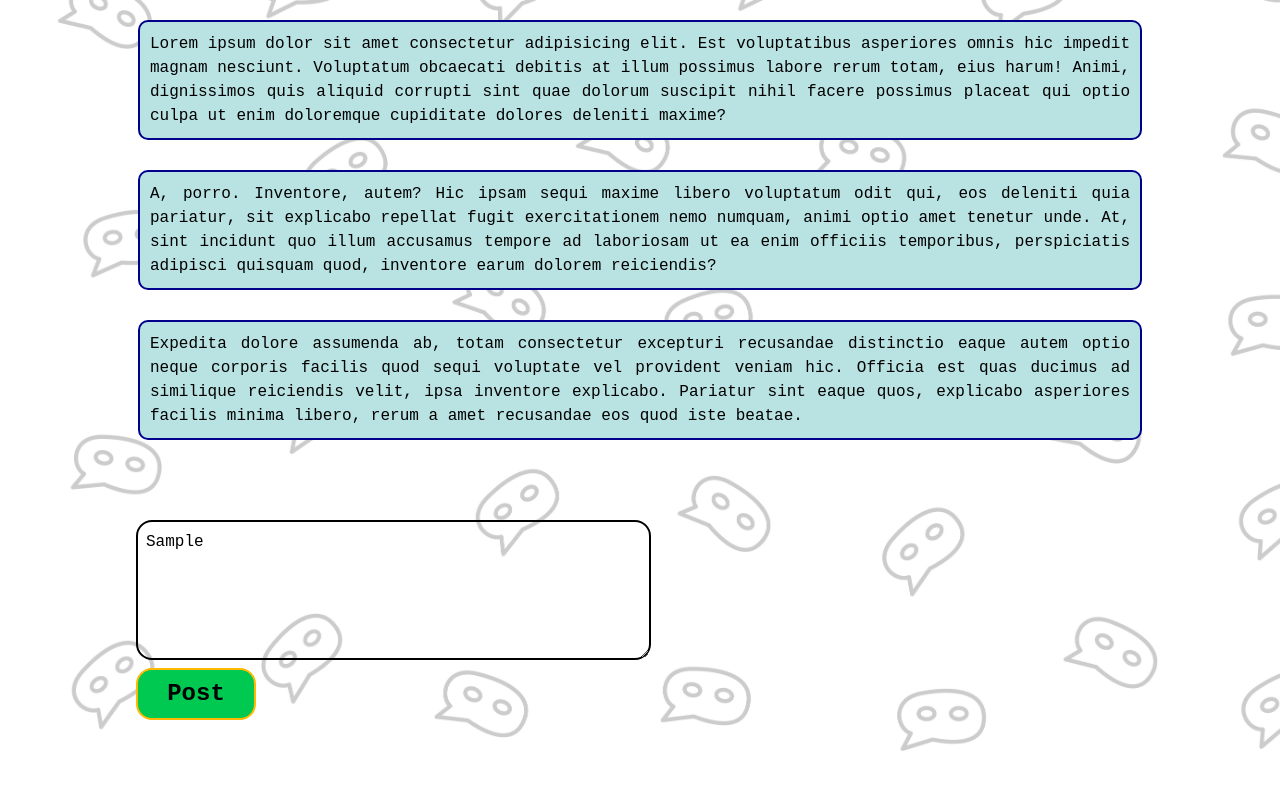
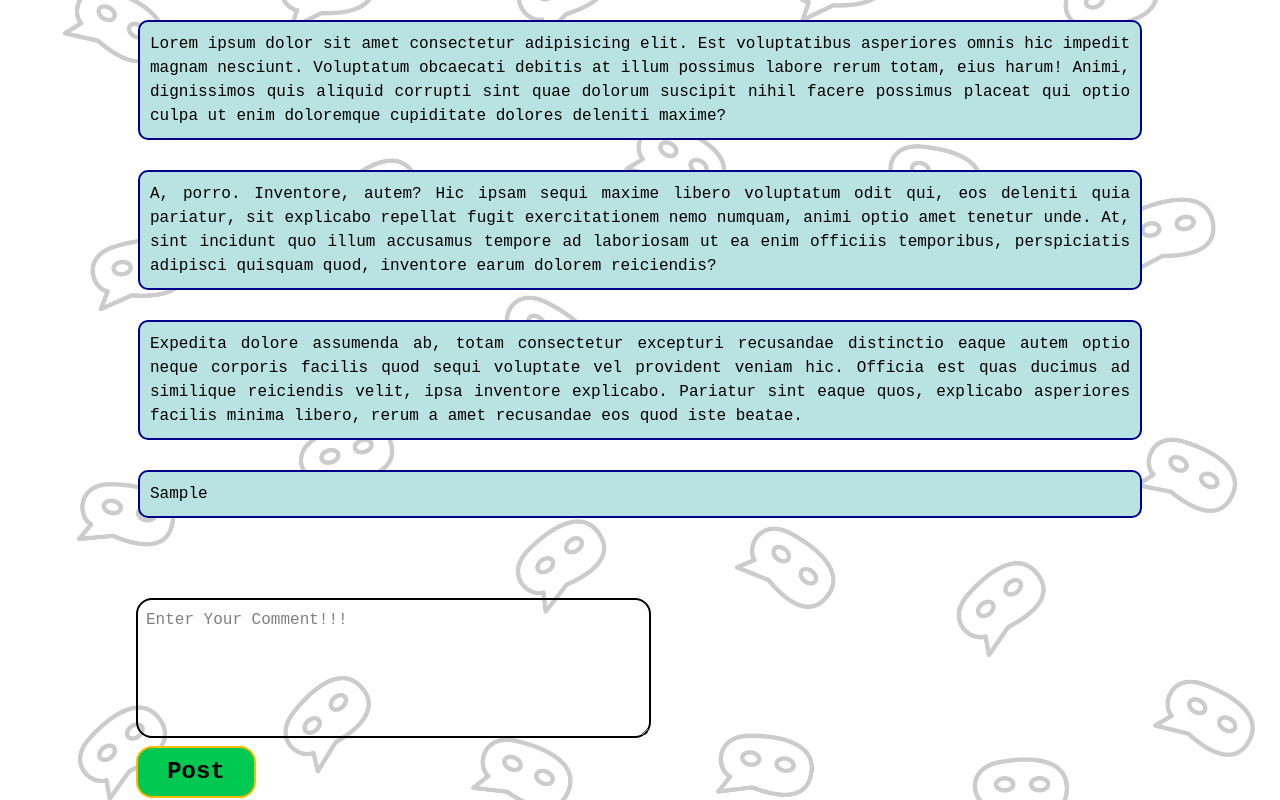
Before and after one commit to Toukir048/comment-box-design, a plain HTML site: page index.html in a window 1280 px wide. Both pictures are taken after typing "Sample" into the empty fields and a click on the button "Post". Shown: the part 126-926 px from the top of the page. Drawn offline with nearby package versions, Linux system fonts and the light colour scheme; a web font is replaced by a local one.

Commit message:
functionality Added

```diff
--- a/index.html
+++ b/index.html
@@ -18,7 +18,7 @@
 </head>
 
 <body class="bg-[url(assets/background.jpg)] bg-cover">
-    <section class="comment-display w-[90%] md:w-[80%] mx-auto my-20 text-justify">
+    <section id="comment-container" class="comment-display w-[90%] md:w-[80%] mx-auto my-20 text-justify">
         <h1 class="font-extrabold text-3xl ml-2 ">Comment Box</h1>
         <p class="comment">Lorem ipsum dolor sit amet consectetur adipisicing elit. Est voluptatibus asperiores omnis
             hic impedit magnam nesciunt. Voluptatum obcaecati debitis at illum possimus labore rerum totam, eius harum!
@@ -33,16 +33,16 @@
             similique reiciendis velit, ipsa inventore explicabo. Pariatur sint eaque quos, explicabo asperiores facilis
             minima libero, rerum a amet recusandae eos quod iste beatae.</p>
     </section>
-    <section id="comment-input" class="comment-display w-[90%] md:w-[80%] mx-auto my-20 text-justify">
-        <textarea name="" id="" cols="48" rows="5" class="ml-2 p-2 rounded-2xl border-2 border-black justify-center items-center" placeholder="Enter Your Comment!!!"></textarea>
+    <section  class="comment-display w-[90%] md:w-[80%] mx-auto my-20 text-justify">
+        <textarea name="" id="comment-input" cols="48" rows="5"
+            class="ml-2 p-2 rounded-2xl border-2 border-black justify-center items-center"
+            placeholder="Enter Your Comment!!!"></textarea>
         <br>
         <button
-            class="p-2 w-30 bg-green-500 border-2 border-amber-400 hover:bg-amber-400 hover:border-green-500 rounded-2xl text-2xl font-extrabold ml-2 ">Post</button>
+           id="post-btn" class="p-2 w-30 bg-green-500 border-2 border-amber-400 hover:bg-amber-400 hover:border-green-500 rounded-2xl text-2xl font-extrabold ml-2 ">Post</button>
     </section>
+    <script src="./lib/script/comment.js"></script>
 
-    <style>
-
-    </style>
 </body>
 
 </html>
--- a/lib/script/comment.js
+++ b/lib/script/comment.js
@@ -0,0 +1,17 @@
+    document.getElementById("post-btn").addEventListener('click', () => {
+            // collect input comment text
+            const commentInput = document.getElementById("comment-input");
+            const commentText = commentInput.value;
+
+            //create p tag with innerText
+            const newComment = document.createElement('p');
+            newComment.classList.add('comment');
+            newComment.innerText = commentText;
+
+            //append p tag to the comment display section
+            const commentContainer = document.getElementById("comment-container");
+            commentContainer.appendChild(newComment);
+
+            //refresh the input filed
+            commentInput.value = "";
+        })
```
